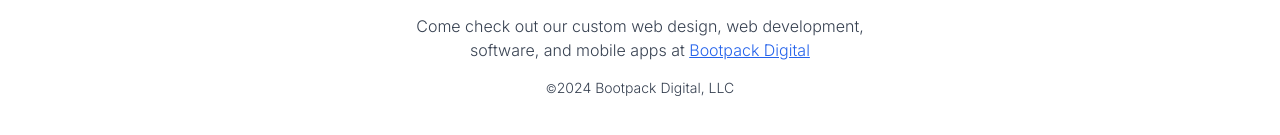
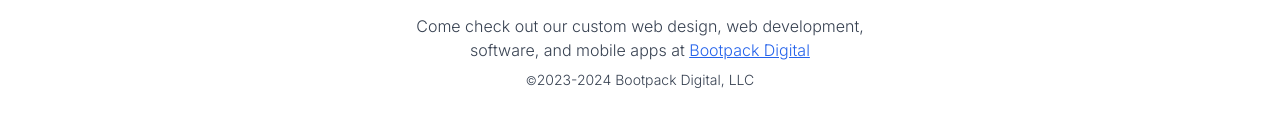
Before and after one commit to michaelbonner/github-repositories-viewer, a Next.js app: page / in a window 1280 px wide. Shown: the part 595-730 px from the top of the page. Built offline with nearby package versions, Linux system fonts and the light colour scheme.

Commit message:
update copyright

```diff
--- a/src/app/layout.tsx
+++ b/src/app/layout.tsx
@@ -42,9 +42,9 @@
               Bootpack Digital
             </a>
           </p>
-          <p className="block mt-2 mt-4 text-sm">
+          <p className="block mt-2 text-sm">
             <span className="text-xs">&copy;</span>
-            {new Date().getFullYear()} Bootpack Digital, LLC
+            2023-{new Date().getFullYear()} Bootpack Digital, LLC
           </p>
         </footer>
       </body>
```
